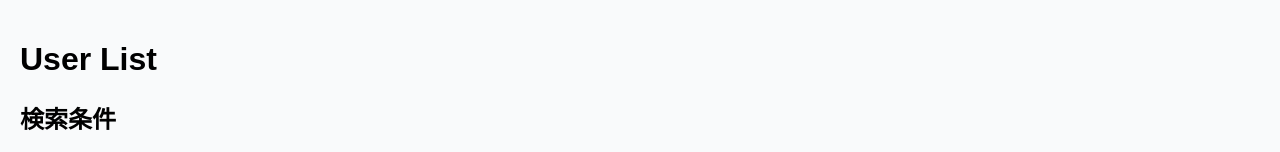
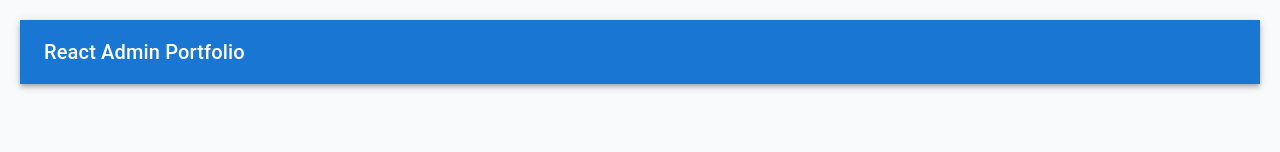
Before and after one commit to tetsumaru-tech/portfolio-react-admin-system, a React (Vite) app: page / in a window 1280 px wide. Shown: the top 152 px of the page. Built offline with nearby package versions, Linux system fonts and the light colour scheme; no server answers.

Commit message:
共通レイアウト （Header / Container）

```diff
--- a/src/App.tsx
+++ b/src/App.tsx
@@ -9,6 +9,7 @@ import {
   UserEditPage,
   UserConfirmPage,
 } from '@/features/user/pages';
+import { MainLayout } from '@/layouts';
 import { AppErrorFallback, NotFoundPage } from '@/pages/error';
 
 /**
@@ -21,6 +22,7 @@ export default function App() {
       <BrowserRouter>
         <ErrorBoundary FallbackComponent={AppErrorFallback}>
           <Routes>
+            <Route element={<MainLayout />}>
               <Route path={ROUTEPATTERNS.HOME} element={<UserListPage />} />
               <Route path={ROUTEPATTERNS.USERS} element={<UserListPage />} />
               <Route
@@ -31,12 +33,16 @@ export default function App() {
                 path={ROUTEPATTERNS.USER_CREATE}
                 element={<UserEditPage />}
               />
-            <Route path={ROUTEPATTERNS.USER_EDIT} element={<UserEditPage />} />
+              <Route
+                path={ROUTEPATTERNS.USER_EDIT}
+                element={<UserEditPage />}
+              />
               <Route
                 path={ROUTEPATTERNS.USER_CONFIRM}
                 element={<UserConfirmPage />}
               />
               <Route path="*" element={<NotFoundPage />} />
+            </Route>
           </Routes>
         </ErrorBoundary>
       </BrowserRouter>
--- /dev/null
+++ b/src/components/AppContainer.tsx
@@ -0,0 +1,23 @@
+import { Container } from '@mui/material';
+import type { SxProps, Theme } from '@mui/material';
+import type { ReactNode } from 'react';
+
+type Props = {
+  children: ReactNode;
+  sx?: SxProps<Theme>;
+};
+
+/**
+ * アプリケーションのコンテナコンポーネント
+ * MUIのContainerコンポーネントをラップし、アプリ全体のレイアウトを提供します。
+ * @param children コンテナ内に表示する子要素
+ * @param sx 追加のスタイルを指定するためのSxProps
+ * @returns アプリケーションのコンテナコンポーネント
+ */
+export function AppContainer({ children, sx }: Props) {
+  return (
+    <Container maxWidth="lg" sx={{ mt: 4, mb: 4, ...sx }}>
+      {children}
+    </Container>
+  );
+}
--- /dev/null
+++ b/src/components/AppHeader.tsx
@@ -0,0 +1,17 @@
+import { AppBar, Toolbar, Typography } from '@mui/material';
+
+/**
+ * アプリケーションのヘッダーコンポーネント
+ * @returns アプリケーションのヘッダーを表示する JSX
+ */
+export function AppHeader() {
+  return (
+    <AppBar position="static">
+      <Toolbar>
+        <Typography variant="h6" component="div">
+          React Admin Portfolio
+        </Typography>
+      </Toolbar>
+    </AppBar>
+  );
+}
--- a/src/components/index.ts
+++ b/src/components/index.ts
@@ -2,3 +2,5 @@ export * from './Pagination';
 export * from './ErrorMessage';
 export * from './ToastProvider';
 export * from './AppDataGrid';
+export * from './AppContainer';
+export * from './AppHeader';
--- /dev/null
+++ b/src/layouts/MainLayout.tsx
@@ -0,0 +1,19 @@
+import { Outlet } from 'react-router-dom';
+
+import { AppHeader, AppContainer } from '@/components';
+
+/**
+ * アプリケーションのメインレイアウトコンポーネント
+ * ヘッダーとコンテナを含み、Outletを使用して子ルートのコンポーネントを表示します。
+ * @returns メインレイアウトの JSX
+ */
+export function MainLayout() {
+  return (
+    <>
+      <AppHeader />
+      <AppContainer sx={{ mt: 8 }}>
+        <Outlet />
+      </AppContainer>
+    </>
+  );
+}
--- /dev/null
+++ b/src/layouts/index.ts
@@ -0,0 +1 @@
+export * from './MainLayout';
```
Lines whose indentation alone changed are shown as unchanged.
